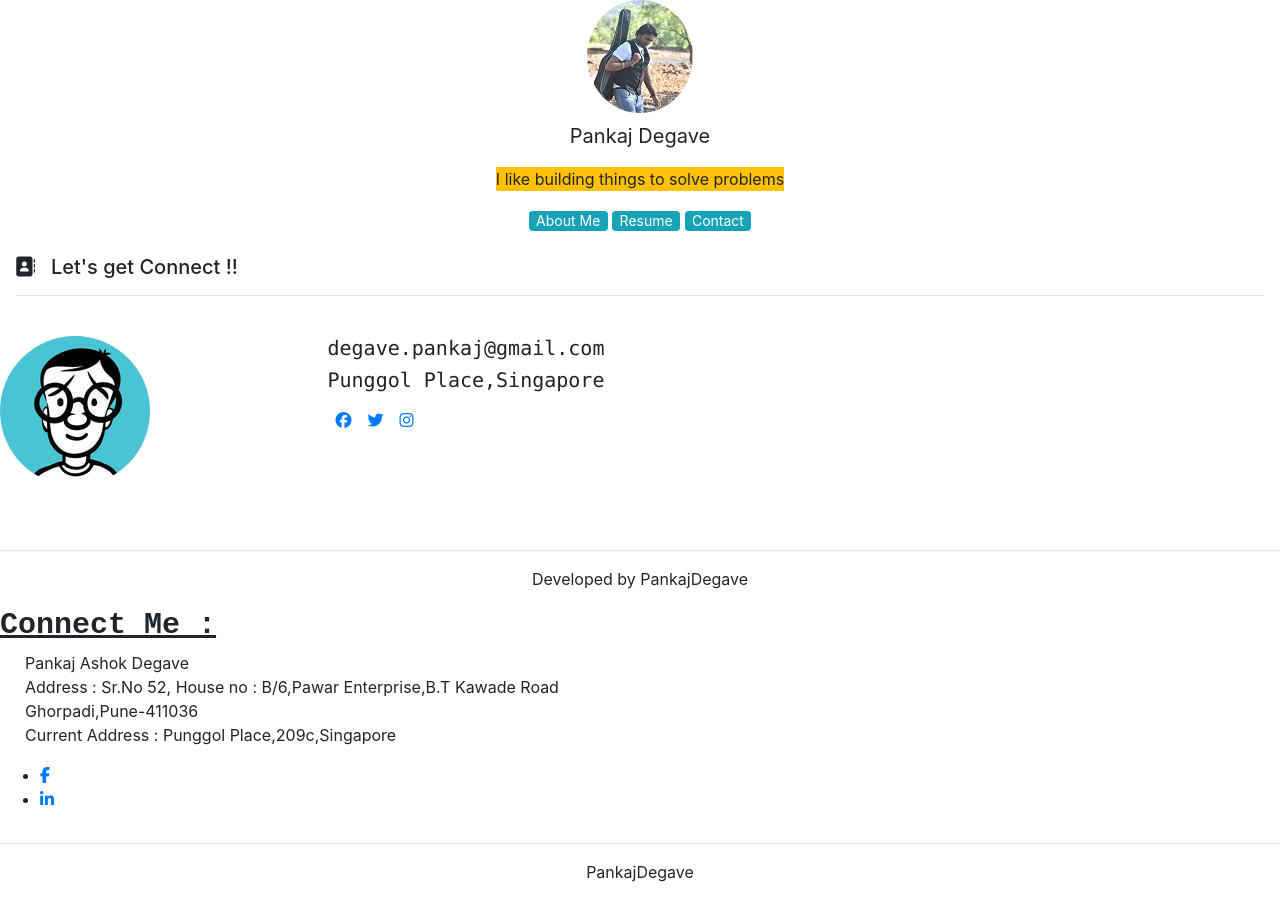
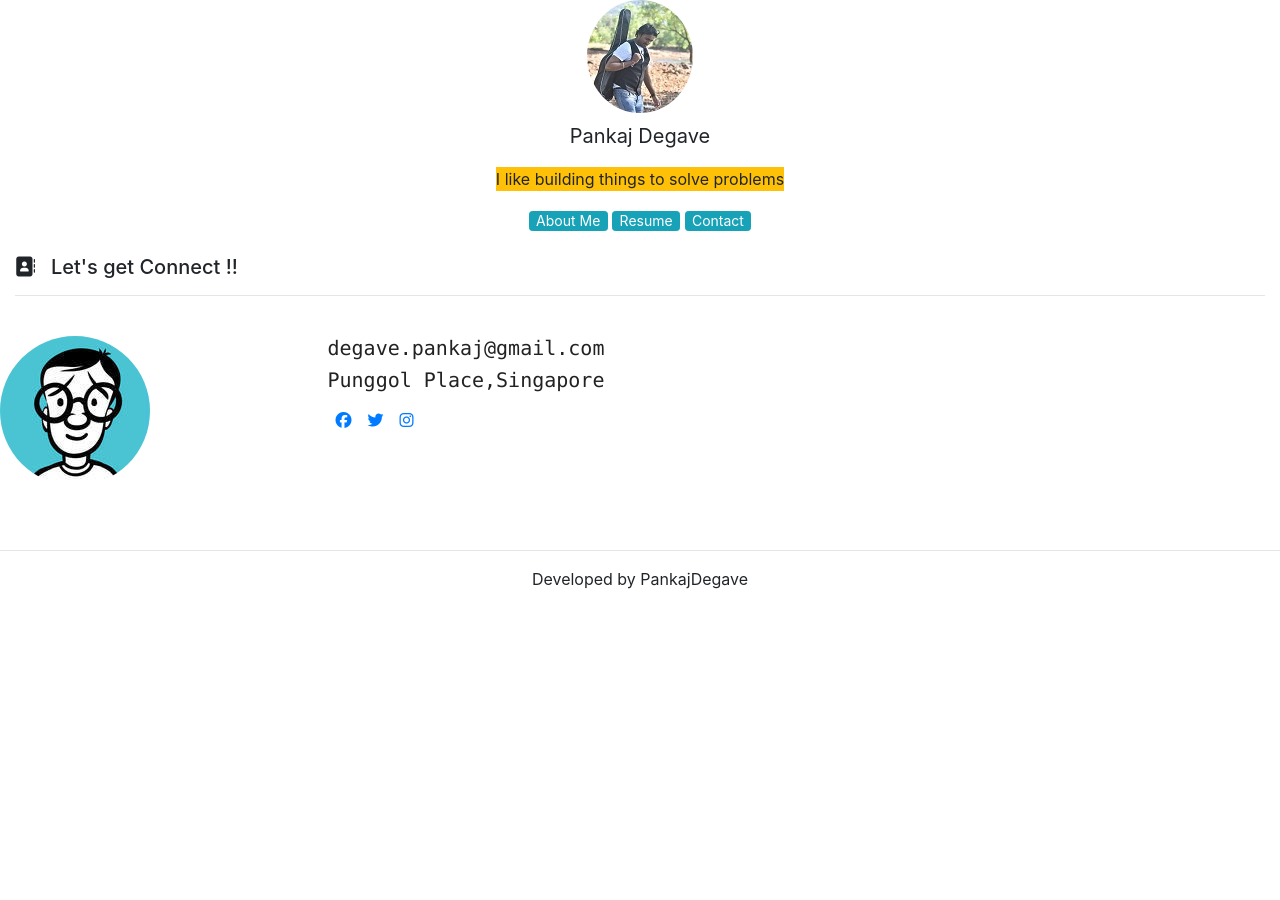
Before and after one commit to PankajDegave/PankajDegave.github.io, a plain HTML site: page contact.html in a window 1280 px wide. After the commit the page ends 800 px from the top, so only its background shows below. Drawn offline with nearby package versions, Linux system fonts and the light colour scheme; some icons are missing.

Commit message:
modified contact page

```diff
--- a/contact.html
+++ b/contact.html
@@ -170,41 +170,3 @@
     <script src="https://stackpath.bootstrapcdn.com/bootstrap/4.5.0/js/bootstrap.min.js" integrity="sha384-OgVRvuATP1z7JjHLkuOU7Xw704+h835Lr+6QL9UvYjZE3Ipu6Tp75j7Bh/kR0JKI" crossorigin="anonymous"></script>
   </body>
 </html>
-
-
-
-<div class="page-section" id="contact">
-    <div class="row">
-        <div class="col-md-12">
-     <h4 class="widget-title" style="background-color:white; font-size:30px; font-family:'Courier New'"><U><b>Connect Me : </b></U></h4>
-
-        </div>
-    </div>
-    <div class="row">
-      <p class="impact" style="margin-left:2.5em">Pankaj Ashok Degave <br>
-          Address : Sr.No 52, House no : B/6,Pawar Enterprise,B.T Kawade Road<br>
-                    Ghorpadi,Pune-411036<br>
-          Current Address : Punggol Place,209c,Singapore</p>
-        <br><br>
-</div>
-        <div class="row">
-        <div class="col-md-12">
-            <div class="social-icons">
-       <ul>
-    <li><a href="www.facebook.com" class="fa fa-facebook"></a></li>
-    <li><a href="www.linkedin.com" class="fa fa-linkedin"></a></li>
-     </ul>
-        </div>
-        </div>  <br>
-
-    </div> <!-- .contact-form -->
-
-    <hr>
-
-    <div class="row" id="footer">
-        <div class="col-md-12 text-center">
-            <p class="copyright-text">PankajDegave</p>
-        </div>
-    </div>
-
-</div>
```
